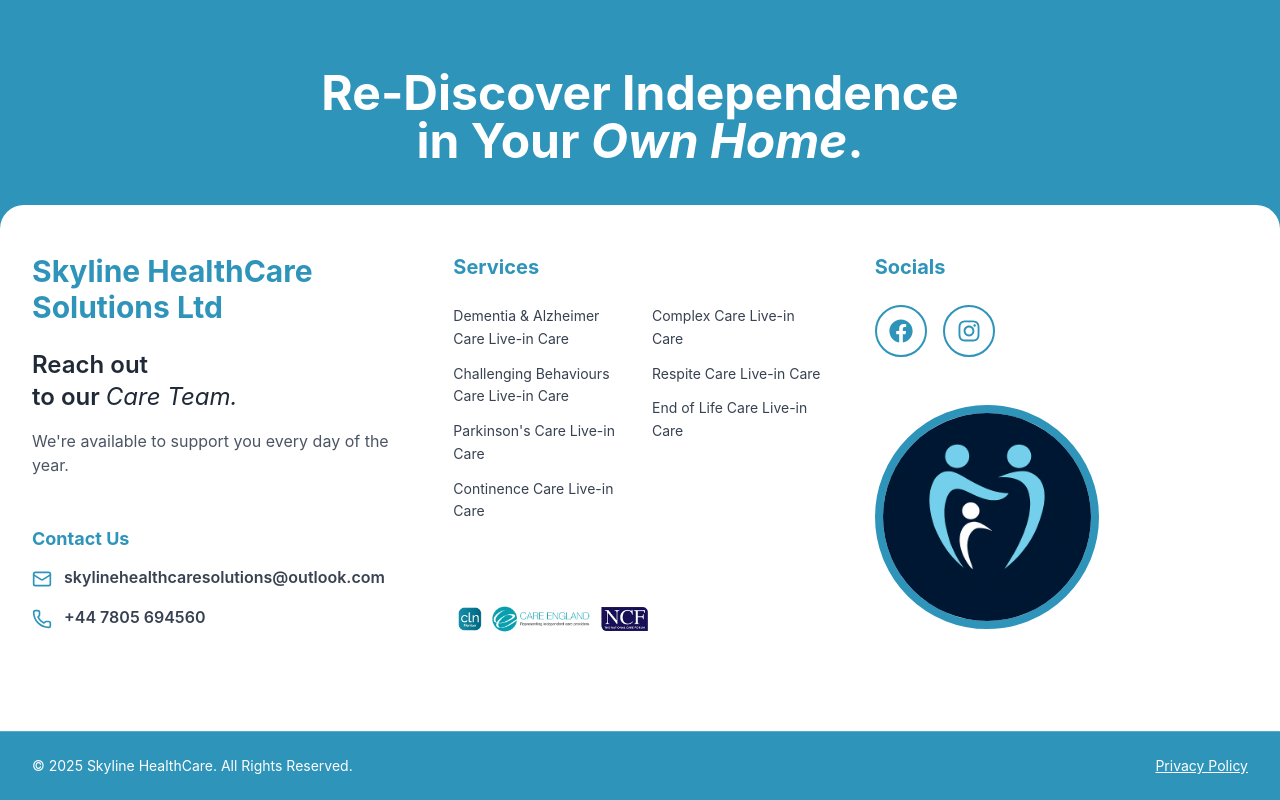
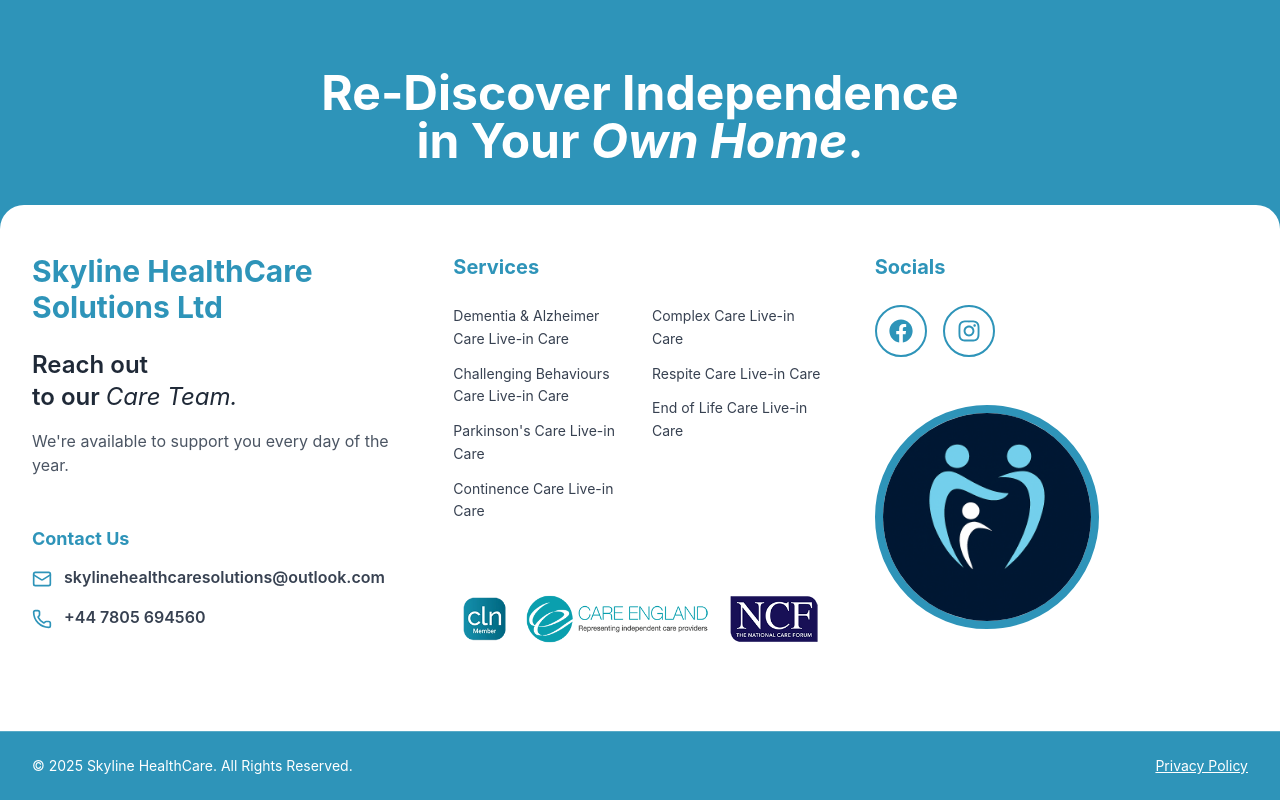
Before and after one commit to Nirmalnio/SkylineHealth, a React (Create React App) app: page /privacy-policy in a window 1280 px wide. Shown: the part 1217-2017 px from the top of the page. Built offline with nearby package versions, Linux system fonts and the light colour scheme.

Commit message:
footer changes done

```diff
--- a/src/layouts/Footer.js
+++ b/src/layouts/Footer.js
@@ -139,7 +139,7 @@ const Footer = () => {
 
             {/* Accredited Image */}
             <div className="mt-6 sm:mt-8">
-              <div className="w-full max-w-[200px] mx-auto md:mx-0 h-24 sm:h-32 rounded-lg flex items-center justify-center">
+              <div className="w-full max-w-[400px] mx-auto md:mx-0 h-24 sm:h-32 rounded-lg flex items-center justify-center">
                 <img
                   src={accredited}
                   alt="Accredited Badge"
```
